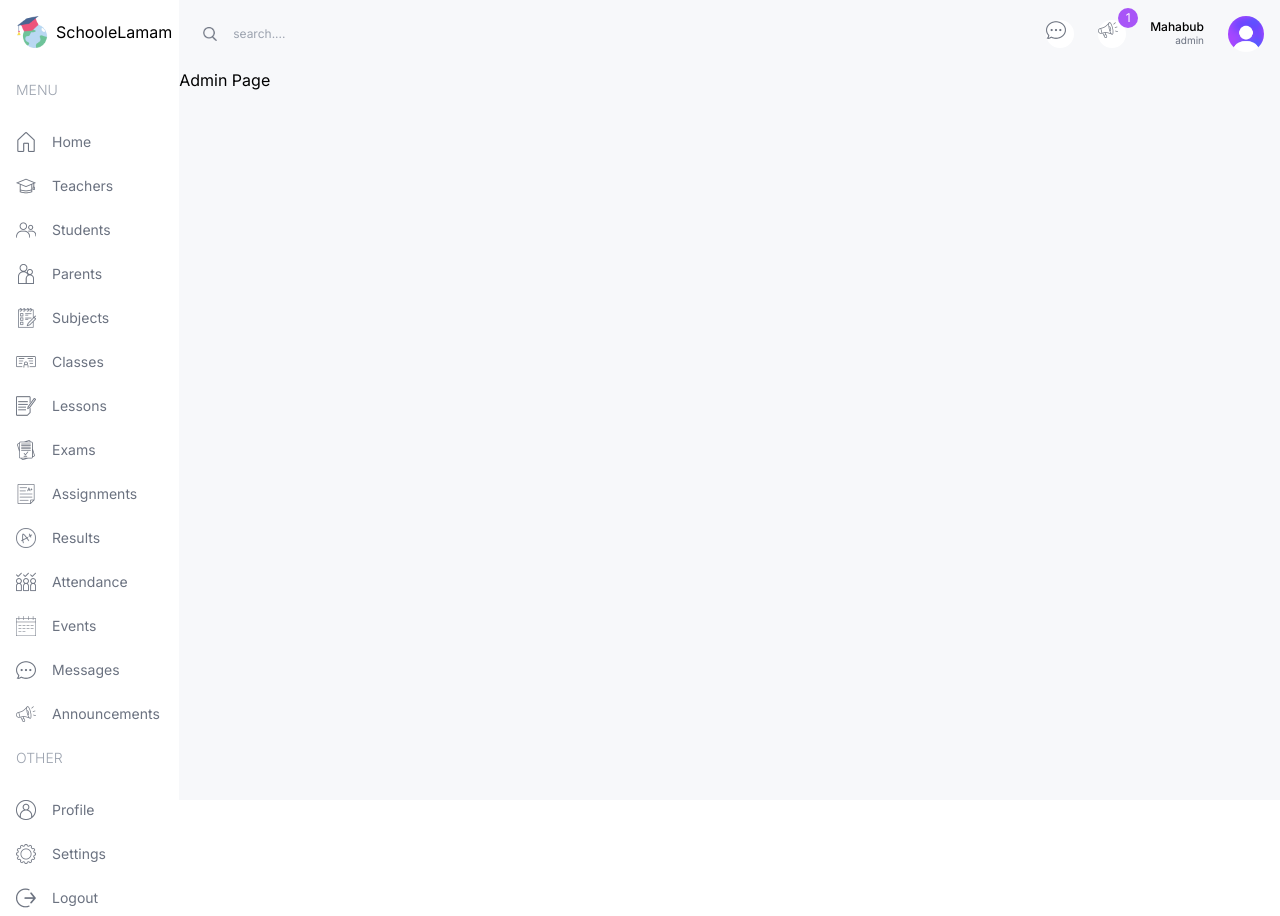
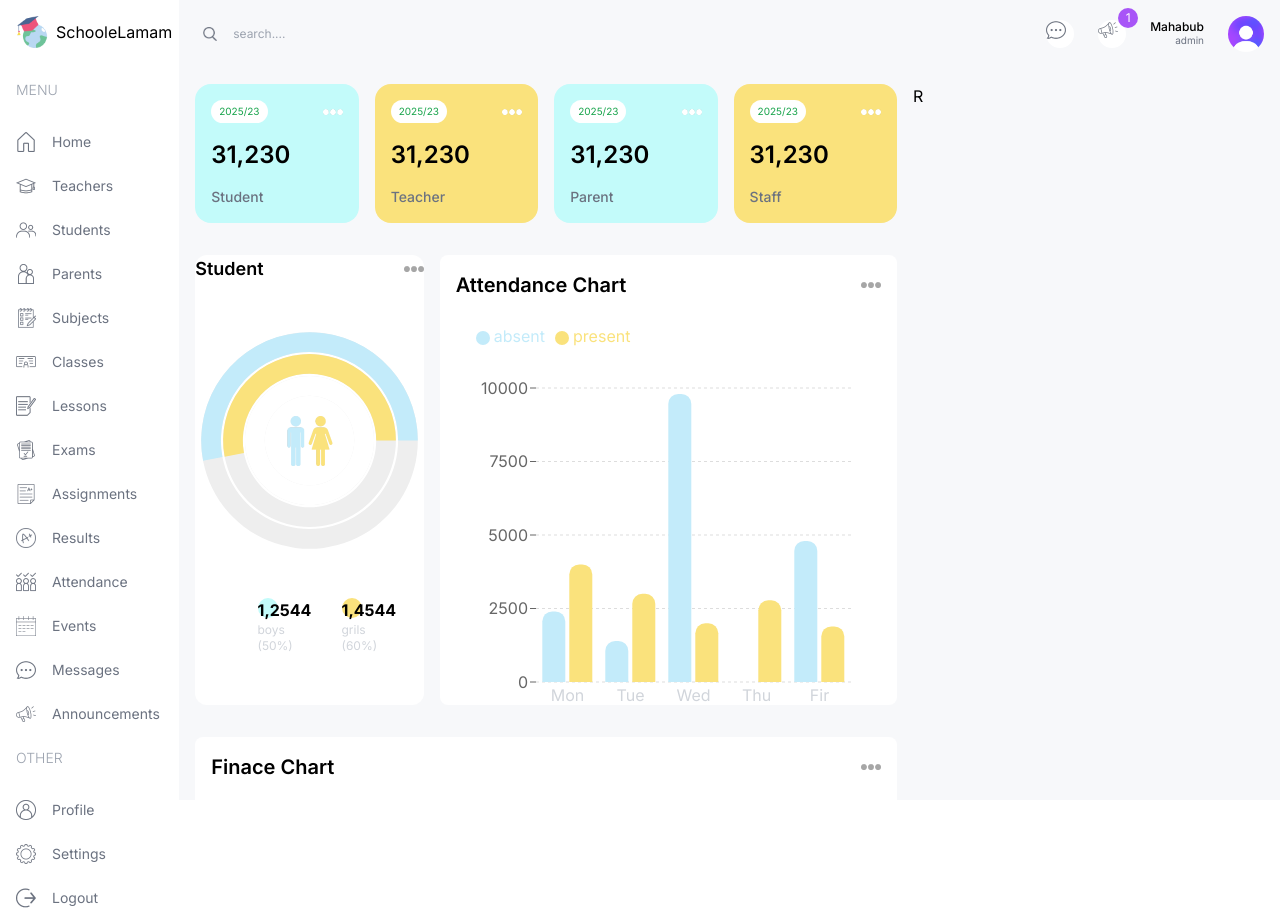
Before and after one commit to Mahabub2030/School-Management-System-, a Next.js app: page /admin in a window 1280 px wide. Built offline with nearby package versions, Linux system fonts and the light colour scheme.

Commit message:
added chart

```diff
--- a/src/app/(dashbord)/admin/page.tsx
+++ b/src/app/(dashbord)/admin/page.tsx
@@ -1,3 +1,38 @@
+import AttendanceChart from "@/components/AttendanceChart";
+import CountChart from "@/components/CountChart";
+import FinaceChart from "@/components/FinaceChart";
+import UserCard from "@/components/UserCard";
+
 export default function AdminPage() {
-  return <div>Admin Page</div>;
+  return (
+    <div className="p-4 flex gap-4 flex-col md:flex-row">
+      {/* left */}
+      <div className="w-full lg:w-2/3 flex flex-col gap-8 ">
+        {/* user card */}
+        <div className="flex gap-4 justify-between flex-wrap">
+          <UserCard type="Student" />
+          <UserCard type="Teacher" />
+          <UserCard type="parent" />
+          <UserCard type="staff" />
+        </div>
+        {/* middal chart */}
+        <div className="flex gap-4 flex-col lg:flex-row">
+          {/* counter chart */}
+          <div className="w-full lg:w-1/3 h-[450px]">
+            <CountChart />
+          </div>
+          {/* attendent */}
+          <div className="w-full lg:w-2/3 h-[450px]">
+            <AttendanceChart />
+          </div>
+        </div>
+        {/* bottom chart */}
+        <div className="w-full h-[500px]">
+          <FinaceChart />
+        </div>
+      </div>
+      {/* Right */}
+      <div className="w-full lg:w-1/3">R</div>
+    </div>
+  );
 }
--- /dev/null
+++ b/src/components/AttendanceChart.tsx
@@ -0,0 +1,93 @@
+"use client";
+
+import Image from "next/image";
+import {
+  Bar,
+  BarChart,
+  CartesianGrid,
+  Legend,
+  ResponsiveContainer,
+  Tooltip,
+  XAxis,
+  YAxis,
+} from "recharts";
+
+const data = [
+  {
+    name: "Mon",
+    present: 4000,
+    absent: 2400,
+  },
+  {
+    name: "Tue",
+    present: 3000,
+    absent: 1398,
+  },
+  {
+    name: "Wed",
+    present: 2000,
+    absent: 9800,
+  },
+  {
+    name: "Thu",
+    present: 2780,
+  },
+  {
+    name: "Fir",
+    present: 1890,
+    absent: 4800,
+  },
+];
+
+export default function AttendanceChart() {
+  return (
+    <div className="bg-white rounded-lg p-4 h-full">
+      <div className="flex justify-between items-center">
+        <h1 className=" text-xl font-semibold">Attendance Chart</h1>
+        <Image src="/moreDark.png" alt="" width={20} height={20} />
+      </div>
+      <ResponsiveContainer width="100%" height="100%">
+        <BarChart
+          width={500}
+          height={300}
+          data={data}
+          margin={{
+            top: 5,
+            right: 30,
+            left: 20,
+            bottom: 5,
+          }}
+        >
+          <CartesianGrid strokeDasharray="3 3" vertical={false} stroke="#ddd" />
+          <XAxis
+            dataKey="name"
+            axisLine={false}
+            tick={{ fill: "#d1d5db" }}
+            tickLine={false}
+          />
+          <YAxis axisLine={false} />
+          <Tooltip
+            contentStyle={{ borderRadius: "10px", borderColor: "lightgray" }}
+          />
+          <Legend
+            align="left"
+            verticalAlign="top"
+            wrapperStyle={{ paddingTop: "20px", paddingBottom: "40px" }}
+          />
+          <Bar
+            dataKey="absent"
+            fill="#C3EBFA"
+            legendType="circle"
+            radius={[10, 10, 0, 0]}
+          />
+          <Bar
+            dataKey="present"
+            fill="#FAE27C"
+            legendType="circle"
+            radius={[10, 10, 0, 0]}
+          />
+        </BarChart>
+      </ResponsiveContainer>
+    </div>
+  );
+}
--- /dev/null
+++ b/src/components/CountChart.tsx
@@ -0,0 +1,71 @@
+"use client";
+
+import Image from "next/image";
+import { RadialBar, RadialBarChart, ResponsiveContainer } from "recharts";
+
+const data = [
+  {
+    name: "Total",
+    count: 100,
+    fill: "white",
+  },
+  {
+    name: "Girls",
+    count: 53,
+    fill: "#FAE27C",
+  },
+  {
+    name: "Boys",
+    count: 53,
+    fill: "#C3EBFA",
+  },
+];
+
+export default function CountChart() {
+  return (
+    <div className="bg-white rounded-xl w-full h-full">
+      {/* title */}
+      <div className="flex justify-between items-center">
+        <h1 className="text-lg font-semibold">Student</h1>
+        <Image src="/moreDark.png" alt="" width={20} height={20} />
+      </div>
+      {/* chart */}
+      <div className=" relative w-full h-[70%]">
+        <ResponsiveContainer>
+          <RadialBarChart
+            cx="50%"
+            cy="50%"
+            innerRadius="40%"
+            outerRadius="100%"
+            barSize={32}
+            data={data}
+          >
+            <RadialBar background dataKey="count" />
+          </RadialBarChart>
+        </ResponsiveContainer>
+        <Image
+          src="/maleFemale.png"
+          alt=""
+          width={50}
+          height={50}
+          className="absolute top-1/2 left-1/2 -translate-x-1/2 -translate-y-1/2  "
+        />
+      </div>
+      {/* bottom */}
+      <div className="flex justify-center gap-16">
+        <div className="flex flex-col gap-1">
+          <div className="w-5 h-5 bg-lamaSky rounded-full">
+            <h1 className="font-bold">1,2544</h1>
+            <h2 className=" text-xs text-gray-300">boys (50%)</h2>
+          </div>
+        </div>
+        <div className="flex flex-col gap-1">
+          <div className="w-5 h-5 bg-lamaYellow rounded-full">
+            <h1 className="font-bold">1,4544</h1>
+            <h2 className=" text-xs text-gray-300">grils (60%)</h2>
+          </div>
+        </div>
+      </div>
+    </div>
+  );
+}
--- /dev/null
+++ b/src/components/FinaceChart.tsx
@@ -0,0 +1,127 @@
+"use client";
+import Image from "next/image";
+import {
+  CartesianGrid,
+  Legend,
+  Line,
+  LineChart,
+  ResponsiveContainer,
+  Tooltip,
+  XAxis,
+  YAxis,
+} from "recharts";
+
+const data = [
+  {
+    name: "Jan",
+    income: 4000,
+    expencs: 2400,
+  },
+  {
+    name: "Feb",
+    income: 3000,
+    expencs: 1398,
+  },
+  {
+    name: "Mar",
+    income: 2000,
+    expencs: 9800,
+  },
+  {
+    name: "Apr",
+    income: 2780,
+    expencs: 3908,
+  },
+  {
+    name: "May",
+    income: 1890,
+    expencs: 4800,
+  },
+  {
+    name: "Jun",
+    income: 2390,
+    expencs: 3800,
+  },
+  {
+    name: "Jul",
+    income: 3490,
+    expencs: 4300,
+  },
+  {
+    name: "Aug",
+    income: 3490,
+    expencs: 4300,
+  },
+  {
+    name: "Sep",
+    income: 3490,
+    expencs: 4300,
+  },
+  {
+    name: "Oct",
+    income: 3490,
+    expencs: 4300,
+  },
+  {
+    name: "Nov",
+    income: 3490,
+    expencs: 4300,
+  },
+  {
+    name: "Dec",
+    income: 3490,
+    expencs: 4300,
+  },
+];
+export default function FinaceChart() {
+  return (
+    <div className="bg-white rounded-lg p-4 h-full">
+      <div className="flex justify-between items-center">
+        <h1 className=" text-xl font-semibold">Finace Chart</h1>
+        <Image src="/moreDark.png" alt="" width={20} height={20} />
+      </div>
+
+      <ResponsiveContainer width="100%" height="90%">
+        <LineChart
+          width={500}
+          height={300}
+          data={data}
+          margin={{
+            top: 5,
+            right: 30,
+            left: 20,
+            bottom: 5,
+          }}
+        >
+          <CartesianGrid strokeDasharray="3 3" stroke="#ddd" />
+          <XAxis
+            dataKey="name"
+            axisLine={false}
+            tick={{ fill: "#d1d5db" }}
+            tickLine={false}
+            tickMargin={20}
+          />
+          <YAxis axisLine={false} tick={{ fill: "#d1d5db" }} tickLine={false} />
+          <Tooltip />
+          <Legend
+            align="center"
+            verticalAlign="top"
+            wrapperStyle={{ paddingTop: "10px", paddingBottom: "30px" }}
+          />
+          <Line
+            type="monotone"
+            dataKey="income"
+            stroke="#C3EBFA"
+            strokeWidth={5}
+          />
+          <Line
+            type="monotone"
+            dataKey="expencs"
+            stroke="#CFCEFF"
+            strokeWidth={5}
+          />
+        </LineChart>
+      </ResponsiveContainer>
+    </div>
+  );
+}
--- /dev/null
+++ b/src/components/UserCard.tsx
@@ -0,0 +1,16 @@
+import Image from "next/image";
+
+export default function UserCard({ type }: { type: string }) {
+  return (
+    <div className="rounded-2xl odd:bg-lamaSky even:bg-lamaYellow p-4 flex-1">
+      <div className="flex justify-between items-center">
+        <span className="text-[10px] bg-white px-2 py-1 rounded-full text-green-600">
+          2025/23
+        </span>
+        <Image src="/more.png" alt="" width={20} height={20} />
+      </div>
+      <h1 className="text-2xl font-semibold my-4">31,230</h1>
+      <h2 className="capitalize text-sm font-medium text-gray-500">{type}</h2>
+    </div>
+  );
+}
--- a/tailwind.config.ts
+++ b/tailwind.config.ts
@@ -13,6 +13,14 @@ const config: Config = {
         "gradient-conic":
           "conic-gradient(from 180deg at 50% 50%, var(--tw-gradient-stops))",
       },
+      colors: {
+        lamaSky: "#C3FBFA",
+        lamaSkylight: "#EDF9FD",
+        lamaPurple: "#F1F0FF",
+        lamaPurplelight: "#FAE27C",
+        lamaYellow: "#FAE27C",
+        lamaYellowLight: "#FEFCE8",
+      },
     },
   },
   plugins: [],
```
Also changed, not shown: package.json (+8 -4 lines), 2 other files (tests, documents, lock files or other folders).
